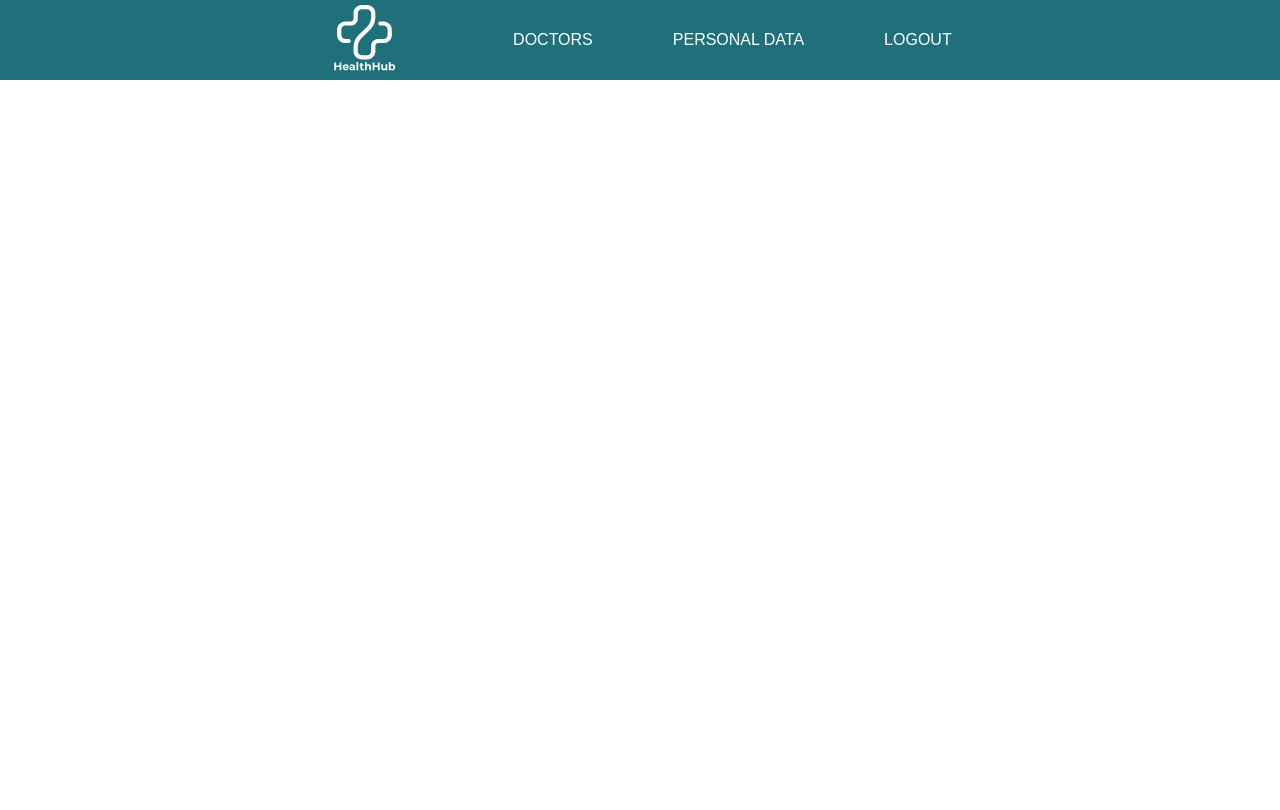
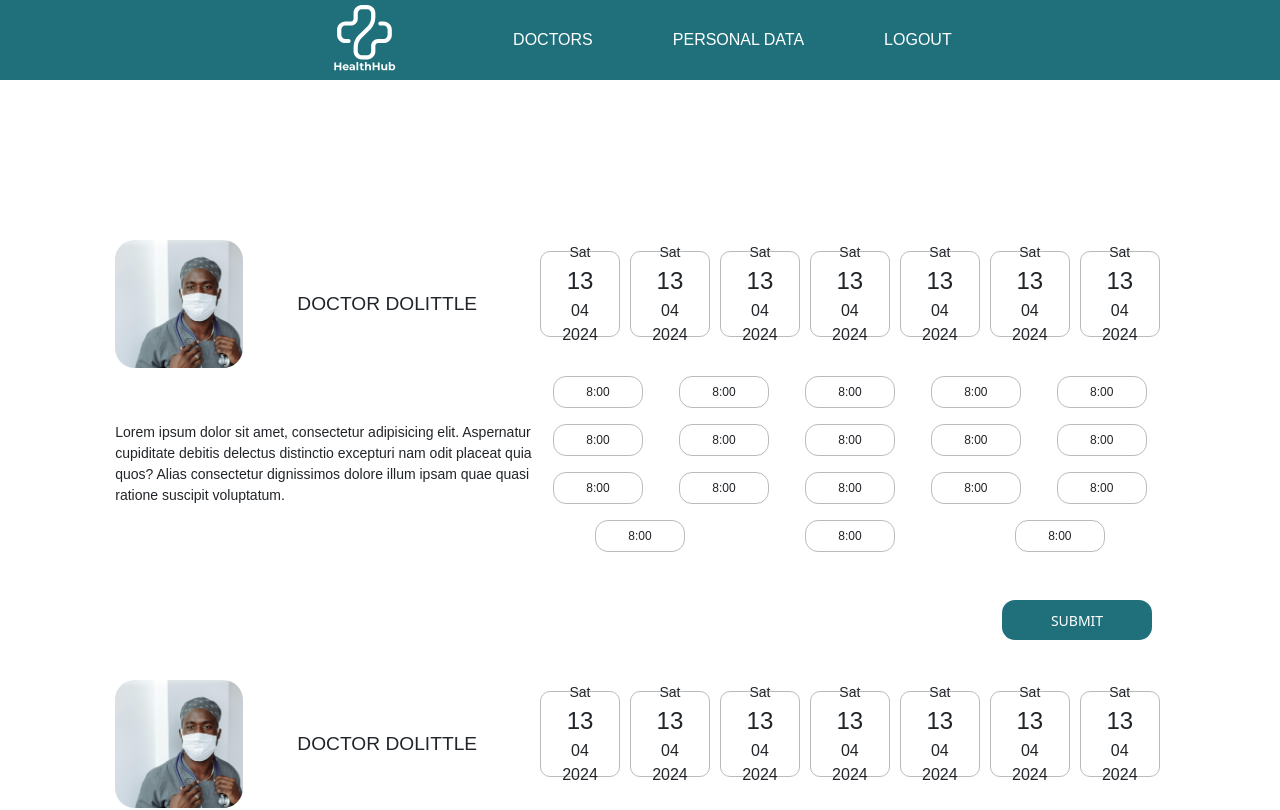
Before and after one commit to JohnnyKolek/health-hub, an Angular app in the folder angular/healthhub-frontend/: page / in a window 1280 px wide. Shown: the top 810 px of the page. Built offline with nearby package versions, Linux system fonts and the light colour scheme.

Commit message:
FE: add Doctors and Doctor components

```diff
--- a/angular/healthhub-frontend/src/app/app.component.css
+++ b/angular/healthhub-frontend/src/app/app.component.css
@@ -0,0 +1,4 @@
+div.wrapper {
+  display: flex;
+  flex-direction: column;
+}
--- a/angular/healthhub-frontend/src/app/app.component.html
+++ b/angular/healthhub-frontend/src/app/app.component.html
@@ -1 +1,4 @@
-<app-navbar></app-navbar>
+<div class="wrapper">
+  <app-navbar></app-navbar>
+  <app-doctors></app-doctors>
+</div>
--- a/angular/healthhub-frontend/src/app/app.module.ts
+++ b/angular/healthhub-frontend/src/app/app.module.ts
@@ -4,11 +4,15 @@ import { BrowserModule } from '@angular/platform-browser';
 import { AppRoutingModule } from './app-routing.module';
 import { AppComponent } from './app.component';
 import { NavbarComponent } from './navbar/navbar.component';
+import { DoctorsComponent } from './doctors/doctors.component';
+import { DoctorComponent } from './doctor/doctor.component';
 
 @NgModule({
   declarations: [
     AppComponent,
-    NavbarComponent
+    NavbarComponent,
+    DoctorsComponent,
+    DoctorComponent
   ],
   imports: [
     BrowserModule,
--- /dev/null
+++ b/angular/healthhub-frontend/src/app/doctor/doctor.component.css
@@ -0,0 +1,169 @@
+div.wrapper {
+  display: flex;
+  flex-direction: column;
+  align-items: end;
+}
+
+
+.doctor {
+  display: flex;
+  flex-direction: column;
+  align-items: end;
+
+}
+
+button {
+  background-color: #1F707B;
+  width: 150px;
+  margin-right: 10vw;
+  color: white;
+  height: 40px;
+  border: none;
+  font-size: 14px;
+  border-radius: 13px;
+  text-transform: uppercase;
+}
+
+button:hover {
+  cursor: pointer;
+  background-color: #199A8E;
+}
+
+div.doctorCard {
+  display: flex;
+  background-color: #eee;
+  width: 82vw;
+  height: 40vh;
+  margin: 5vh 9vw;
+}
+
+div.info {
+  display: flex;
+  flex-wrap: wrap;
+  height: 100%;
+  width: 40%;
+  background-color: #fff;
+}
+
+a {
+  color: #fff;
+  font-size: 1.1rem;
+  margin: 0;
+  text-transform: uppercase;
+  text-decoration: none;
+}
+
+div.photo {
+  width: 10vw;
+  height: 10vw;
+  background-color: #fff;
+  overflow: hidden;
+  /*border: 2px black solid;*/
+  border-radius: 20px;
+}
+
+div.photo img {
+  padding: 0;
+  max-width: 100%;
+}
+
+.name{
+  display: flex;
+  justify-content: center;
+  align-items: center;
+  height: 16vh;
+  width: 22.5vw;
+}
+
+.name p {
+  font-family: Arial, Helvetica, sans-serif;
+  font-size: 1.5vw;
+  text-transform: uppercase;
+}
+
+p {
+  font-family: Arial, Helvetica, sans-serif;
+  margin: 5px 0;
+  font-size: 14px;
+}
+
+.schedule {
+  display: flex;
+  flex-direction: column;
+  width: 60%;
+  background-color: #fff;
+}
+
+.days {
+  height: 35%;
+  width: 100%;
+  display: flex;
+  justify-content: space-around;
+  align-items: center;
+
+}
+
+.day {
+  height: 80%;
+  display: flex;
+  flex-direction: column;
+  justify-content: center;
+  width: 80px;
+  text-align: center;
+  background-color: #fff;
+  border-radius: 10px;
+  font-family: Arial, Helvetica, sans-serif;
+  border: solid #BBB 1px;
+
+}
+
+.day:hover {
+  cursor: pointer;
+}
+
+.day div:nth-child(1) {
+  font-size: 14px;
+}
+
+.day div:nth-child(2) {
+  font-size: 24px;
+}
+
+
+.hours {
+  margin-top: 20px;
+  display: flex;
+  flex-direction: row;
+  flex-wrap: wrap;
+  justify-content: space-around;
+}
+
+.hour {
+  width: 7vw;
+  text-align: center;
+  margin: 8px;
+  border: solid #BBB 1px;
+  border-radius: 13px;
+  display: flex;
+  align-items: center;
+  justify-content: center;
+  height: 2.5vw;
+  font-family: Arial, Helvetica, sans-serif;
+  font-size: 12px;
+  background-color: #fff;
+}
+
+.reserved {
+  border-color: #eee;
+  color: #eeeeee;
+}
+
+.selected {
+  border-color: #1F707B;
+  background-color: #1F707B;
+  color: white;
+}
+
+.hour:hover {
+  cursor: pointer;
+}
--- /dev/null
+++ b/angular/healthhub-frontend/src/app/doctor/doctor.component.html
@@ -0,0 +1,85 @@
+<div class="wrapper">
+  <div class="doctor" id=1>
+    <div class="doctorCard">
+      <div class="info">
+        <div class="photo"><img src="./assets/img/doctor1.jpg" alt=""/></div>
+        <div class="name">
+          <p>Doctor Dolittle</p>
+        </div>
+        <p>Lorem ipsum dolor sit amet, consectetur adipisicing elit. Aspernatur cupiditate debitis
+          delectus
+          distinctio excepturi nam odit placeat quia quos? Alias consectetur dignissimos dolore
+          illum
+          ipsam
+          quae quasi ratione suscipit voluptatum.</p>
+      </div>
+      <div class="schedule">
+        <div class="days">
+          <div class="day">
+            <div>Sat</div>
+            <div>13</div>
+            <div>04</div>
+            <div>2024</div>
+          </div>
+          <div class="day">
+            <div>Sat</div>
+            <div>13</div>
+            <div>04</div>
+            <div>2024</div>
+          </div>
+          <div class="day">
+            <div>Sat</div>
+            <div>13</div>
+            <div>04</div>
+            <div>2024</div>
+          </div>
+          <div class="day">
+            <div>Sat</div>
+            <div>13</div>
+            <div>04</div>
+            <div>2024</div>
+          </div>
+          <div class="day">
+            <div>Sat</div>
+            <div>13</div>
+            <div>04</div>
+            <div>2024</div>
+          </div>
+          <div class="day">
+            <div>Sat</div>
+            <div>13</div>
+            <div>04</div>
+            <div>2024</div>
+          </div>
+          <div class="day">
+            <div>Sat</div>
+            <div>13</div>
+            <div>04</div>
+            <div>2024</div>
+          </div>
+        </div>
+        <div class="hours">
+          <div class="hour">8:00</div>
+          <div class="hour">8:00</div>
+          <div class="hour">8:00</div>
+          <div class="hour">8:00</div>
+          <div class="hour">8:00</div>
+          <div class="hour">8:00</div>
+          <div class="hour">8:00</div>
+          <div class="hour">8:00</div>
+          <div class="hour">8:00</div>
+          <div class="hour">8:00</div>
+          <div class="hour">8:00</div>
+          <div class="hour">8:00</div>
+          <div class="hour">8:00</div>
+          <div class="hour">8:00</div>
+          <div class="hour">8:00</div>
+          <div class="hour">8:00</div>
+          <div class="hour">8:00</div>
+          <div class="hour">8:00</div>
+        </div>
+      </div>
+    </div>
+  </div>
+  <button>submit</button>
+</div>
--- /dev/null
+++ b/angular/healthhub-frontend/src/app/doctors/doctors.component.css
@@ -0,0 +1,3 @@
+div.doctors {
+  margin: 200px 0;
+}
--- /dev/null
+++ b/angular/healthhub-frontend/src/app/doctors/doctors.component.html
@@ -0,0 +1,6 @@
+<div class="doctors">
+  <app-doctor></app-doctor>
+  <app-doctor></app-doctor>
+  <app-doctor></app-doctor>
+  <app-doctor></app-doctor>
+</div>
--- a/angular/healthhub-frontend/src/app/navbar/navbar.component.css
+++ b/angular/healthhub-frontend/src/app/navbar/navbar.component.css
@@ -1,5 +1,5 @@
 nav {
-  height: 80px;
+  max-height: 80px;
   background: #1F707B;
   width: 100%;
   display: flex;
```
Also changed, not shown: angular/healthhub-frontend/src/app/doctor/doctor.component.ts (added, +10 -0 lines), angular/healthhub-frontend/src/app/doctors/doctors.component.ts (added, +10 -0 lines), angular/healthhub-frontend/src/assets/img/doctor1.jpg (added), 1 other file (tests, documents, lock files or other folders).
